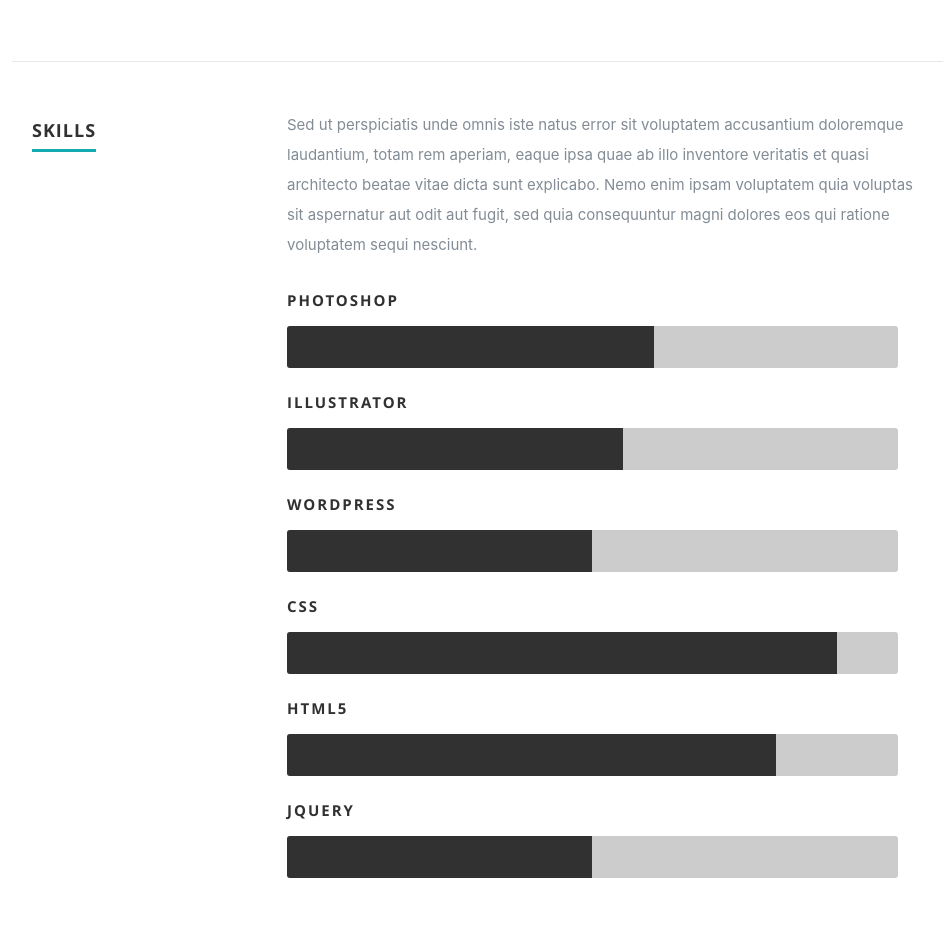
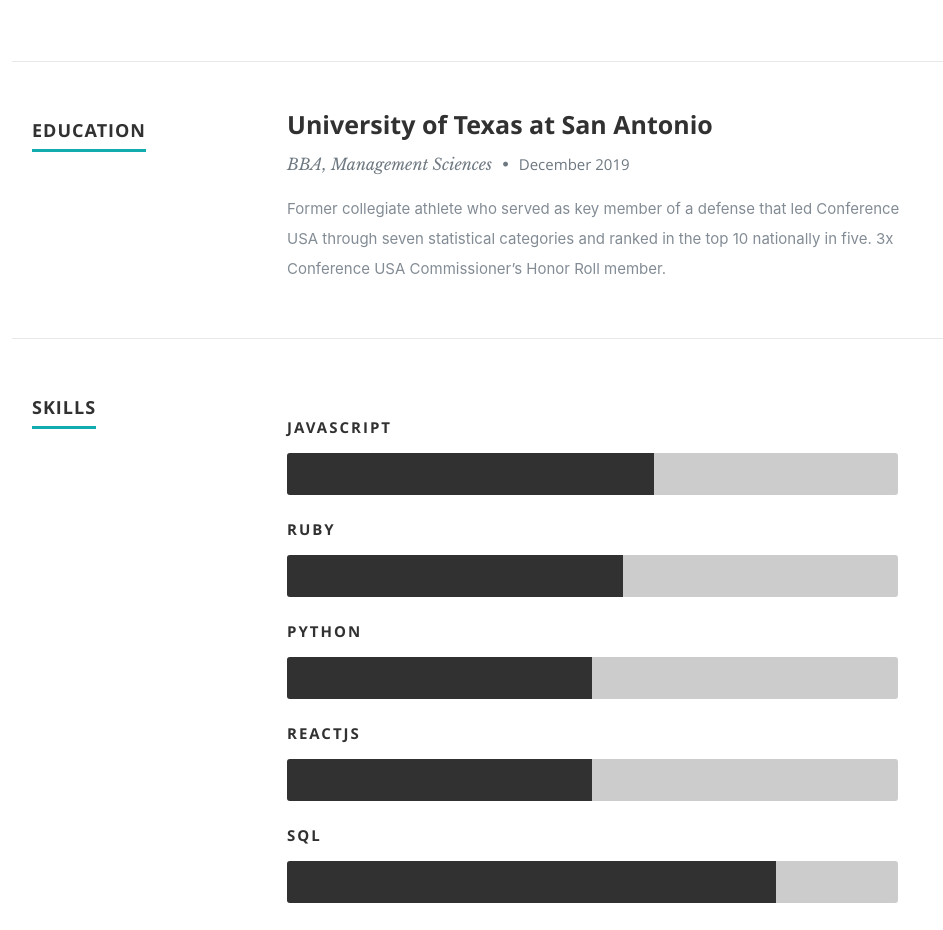
Before and after one commit to ljackson96/ljackson96.github.io, a React (Create React App) app: page / in a window 1280 px wide. Shown: the part 2167-3097 px from the top of the page, without its empty margins (118-1061 px from the left). Built offline with nearby package versions, Linux system fonts and the light colour scheme.

Commit message:
resume section done

```diff
--- a/src/components/Resume.js
+++ b/src/components/Resume.js
@@ -49,56 +49,6 @@
           {/* main-col end */}
         </div>{" "}
         {/* End Work */}
-        {/* Skills
-      ----------------------------------------------- */}
-        <div className="row skill">
-          <div className="three columns header-col">
-            <h1>
-              <span>Skills</span>
-            </h1>
-          </div>
-          <div className="nine columns main-col">
-            <p>
-              Sed ut perspiciatis unde omnis iste natus error sit voluptatem
-              accusantium doloremque laudantium, totam rem aperiam, eaque ipsa
-              quae ab illo inventore veritatis et quasi architecto beatae vitae
-              dicta sunt explicabo. Nemo enim ipsam voluptatem quia voluptas sit
-              aspernatur aut odit aut fugit, sed quia consequuntur magni dolores
-              eos qui ratione voluptatem sequi nesciunt.
-            </p>
-            <div className="bars">
-              <ul className="skills">
-                <li>
-                  <span className="bar-expand photoshop" />
-                  <em>Photoshop</em>
-                </li>
-                <li>
-                  <span className="bar-expand illustrator" />
-                  <em>Illustrator</em>
-                </li>
-                <li>
-                  <span className="bar-expand wordpress" />
-                  <em>Wordpress</em>
-                </li>
-                <li>
-                  <span className="bar-expand css" />
-                  <em>CSS</em>
-                </li>
-                <li>
-                  <span className="bar-expand html5" />
-                  <em>HTML5</em>
-                </li>
-                <li>
-                  <span className="bar-expand jquery" />
-                  <em>jQuery</em>
-                </li>
-              </ul>
-            </div>
-            {/* end skill-bars */}
-          </div>{" "}
-          {/* main-col end */}
-        </div>{" "}
-        {/* End skills */}
         {/* Education
       ----------------------------------------------- */}
         <div className="row education">
@@ -129,6 +79,49 @@
           {/* main-col end */}
         </div>{" "}
         {/* End Education */}
+        {/* Skills
+      ----------------------------------------------- */}
+        <div className="row skill">
+          <div className="three columns header-col">
+            <h1>
+              <span>Skills</span>
+            </h1>
+          </div>
+          <div className="nine columns main-col">
+            <p> </p>{" "}
+            <div className="bars">
+              <ul className="skills">
+                <li>
+                  <span className="bar-expand photoshop" />
+                  <em>JavaScript</em>
+                </li>
+                <li>
+                  <span className="bar-expand illustrator" />
+                  <em>Ruby</em>
+                </li>
+                <li>
+                  <span className="bar-expand wordpress" />
+                  <em>Python</em>
+                </li>
+                <li>
+                  <span className="bar-expand jquery" />
+                  <em>ReactJS</em>
+                </li>
+                <li>
+                  <span className="bar-expand html5" />
+                  <em>SQL</em>
+                </li>
+                <li>
+                  <span className="bar-expand css" />
+                  <em>Rails</em>
+                </li>
+              </ul>
+            </div>
+            {/* end skill-bars */}
+          </div>{" "}
+          {/* main-col end */}
+        </div>{" "}
+        {/* End skills */}
       </section>{" "}
       {/* Resume Section End*/}
     </React.Fragment>
```
